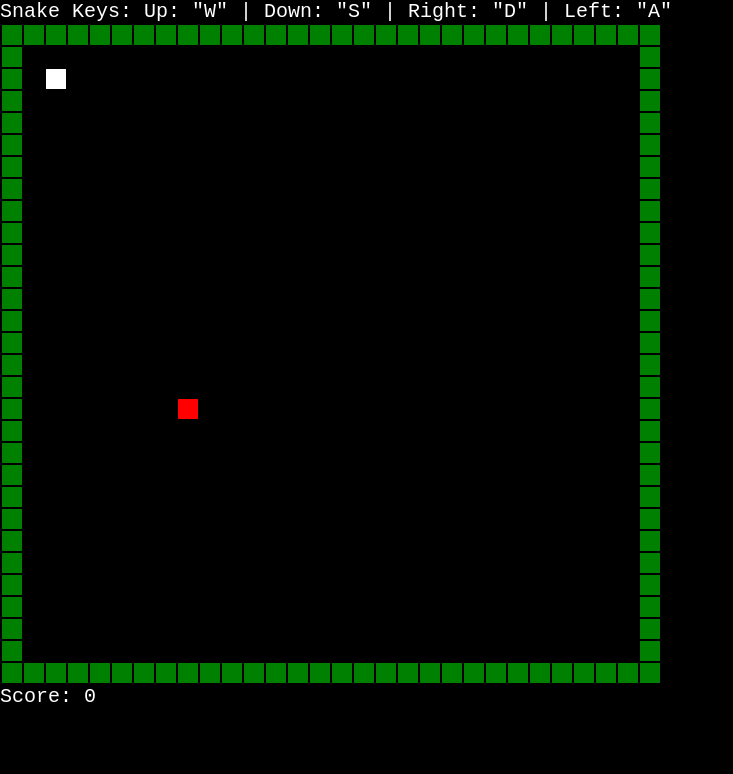
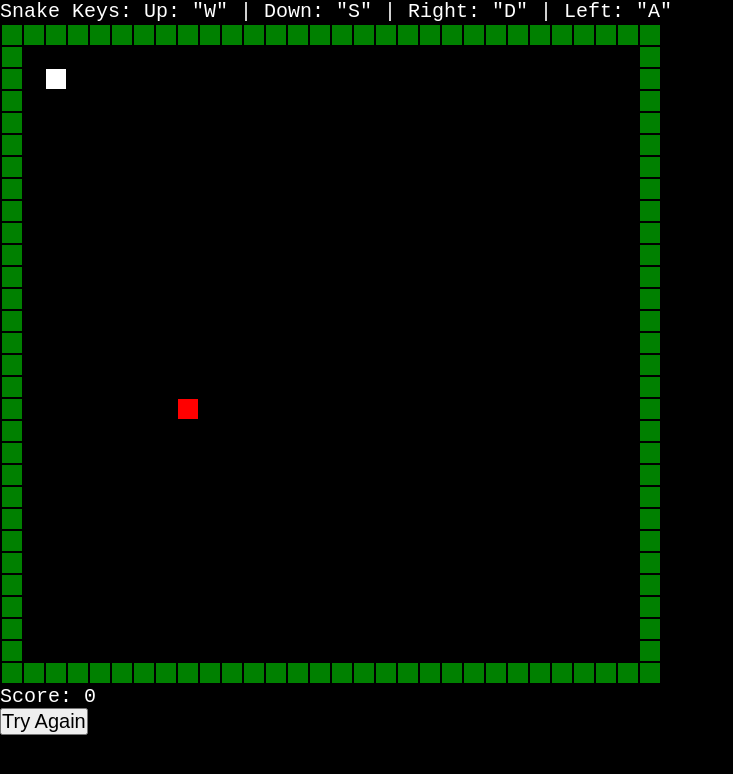
Before and after one commit to CaBurris/SnakeGameJS, a plain HTML site: page index.html in a window 1280 px wide. Shown: the whole page, without its empty margins (0-733 px from the left). Drawn offline with Linux system fonts and the light colour scheme.

Commit message:
added Try Again button to refresh page

```diff
--- a/css/styles.css
+++ b/css/styles.css
@@ -26,3 +26,8 @@ td{
 .fruit{
     background-color: red;
 }
+
+button{
+    font-size: 20px;
+
+}
--- a/index.html
+++ b/index.html
@@ -9,5 +9,6 @@
         <h1 style="font: normal 20px monospace; color: white; "> Snake Keys: Up: "W" | Down: "S" | Right: "D" | Left: "A"</h1>
         <script src="js/snake.js"></script>
         <h1 id="score" style="font: normal 20px monospace; color: white;">Score: 0</h1>
+        <button type="button" onClick="reloadPage()">Try Again</button>
 </body>
 </html>
--- a/js/snake.js
+++ b/js/snake.js
@@ -110,6 +110,7 @@ function gameLoop(){
     if(running && !gameOver){
         update();
     }else if(gameOver){
+        alert("Game Over. Try again!");
         clearInterval(int);
     }
 }
@@ -127,9 +128,11 @@ function update(){
     else if(direction == 2)
         snakeX++;
     set(snakeX, snakeY, "snake");
+    //if you run into yourself, the game ends
     for(var i = tailX.length-1; i>= 0; i--){
         if(snakeX == tailX[i] && snakeY == tailY[i]){
             gameOver = true;
+            alert("Game Over. Try Again!");
             break;
         }
     }
@@ -143,6 +146,15 @@ function update(){
     document.getElementById("score").innerHTML  = "Score: " + score;
 }
 
+//if the game ends, user can click try again that resets the game for another trial
+function reloadPage(){
+    if(gameOver == true){
+
+        window.parent.location = window.parent.location.href;
+    }
+}
+
+
 function updateTail(){
         for(var i = length; i > 0; i--){
             tailX[i] = tailX[i-1];
```
